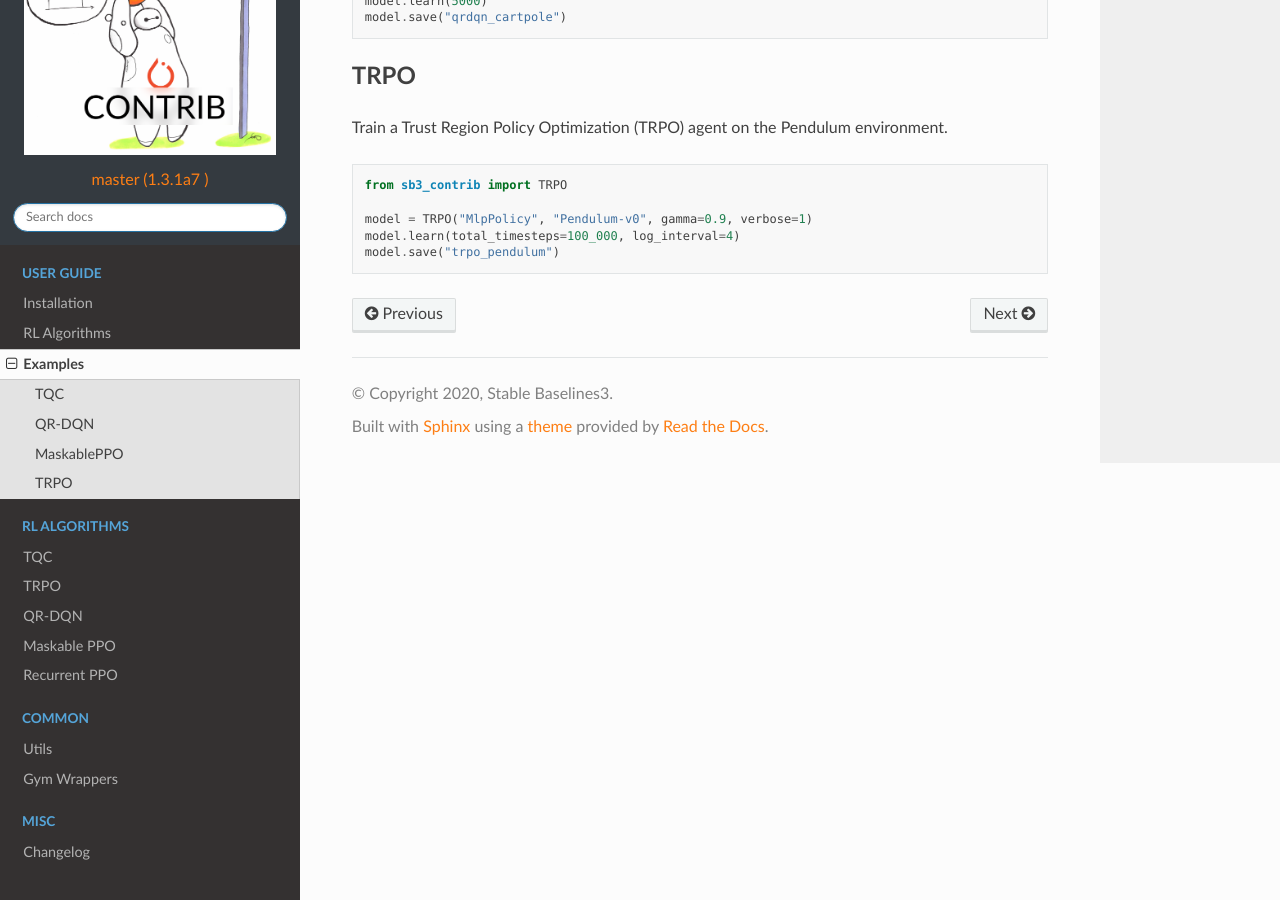
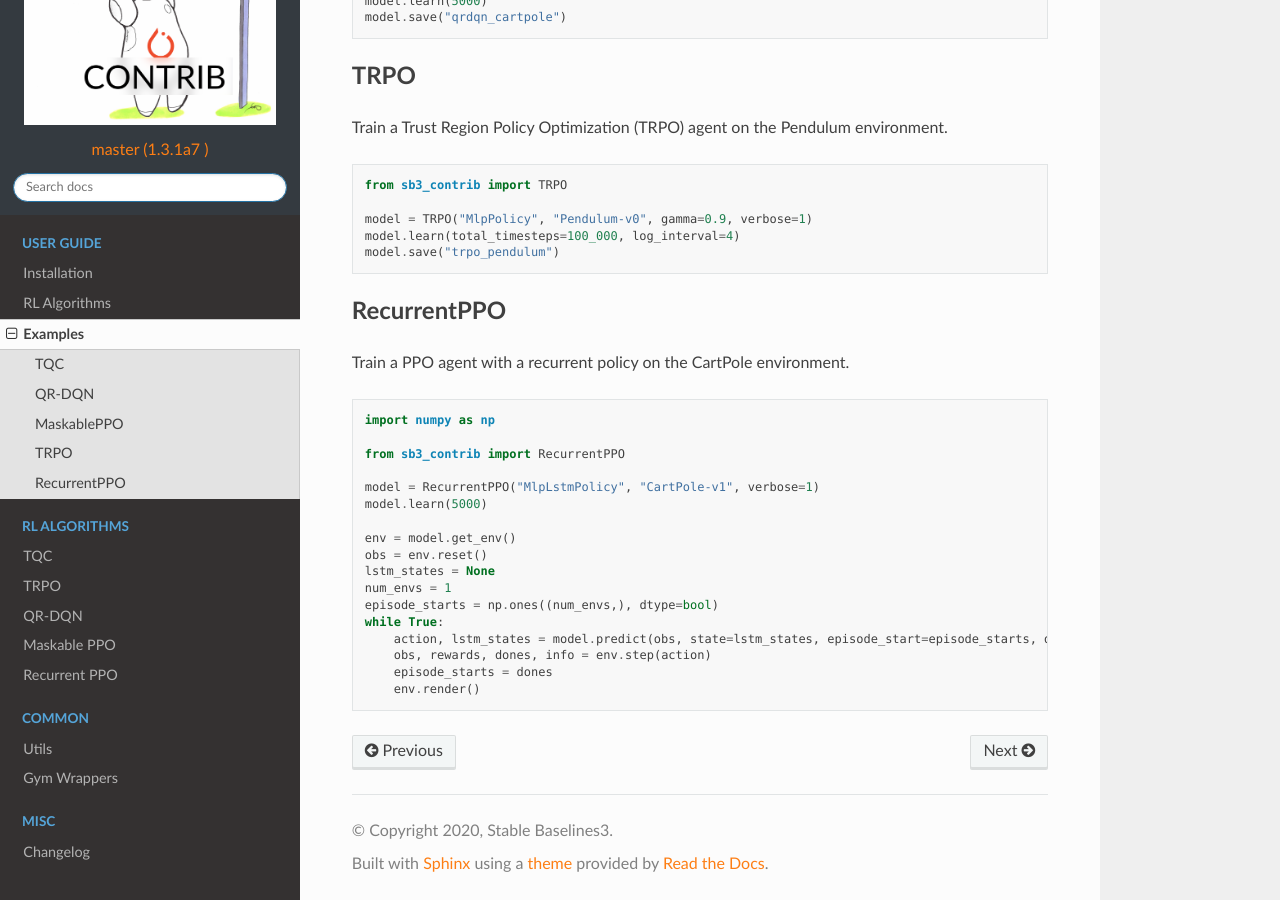
Before and after one commit to Stable-Baselines-Team/stable-baselines3-contrib, a Sphinx documentation site: the page built from docs/guide/examples.rst, in a window 1280 px wide and 900 px high, scrolled down 849 px. Built offline with Sphinx 7.4.7 and the Read the Docs theme 2.0.0, drawn with Linux system fonts in a browser that asks for light colours.

Commit message:
Update recurrent PPO example

```diff
--- a/docs/guide/examples.rst
+++ b/docs/guide/examples.rst
@@ -57,3 +57,28 @@ Train a Trust Region Policy Optimization (TRPO) agent on the Pendulum environmen
   model = TRPO("MlpPolicy", "Pendulum-v0", gamma=0.9, verbose=1)
   model.learn(total_timesteps=100_000, log_interval=4)
   model.save("trpo_pendulum")
+
+RecurrentPPO
+------------
+
+Train a PPO agent with a recurrent policy on the CartPole environment.
+
+.. code-block:: python
+
+  import numpy as np
+
+  from sb3_contrib import RecurrentPPO
+
+  model = RecurrentPPO("MlpLstmPolicy", "CartPole-v1", verbose=1)
+  model.learn(5000)
+
+  env = model.get_env()
+  obs = env.reset()
+  lstm_states = None
+  num_envs = 1
+  episode_starts = np.ones((num_envs,), dtype=bool)
+  while True:
+      action, lstm_states = model.predict(obs, state=lstm_states, episode_start=episode_starts, deterministic=True)
+      obs, rewards, dones, info = env.step(action)
+      episode_starts = dones
+      env.render()
```
Also changed, not shown: docs/modules/ppo_recurrent.rst (+4 -4 lines).
